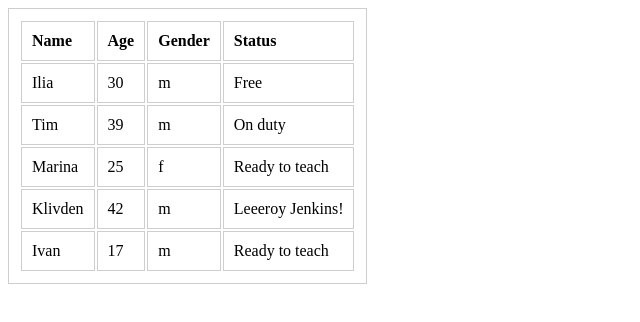
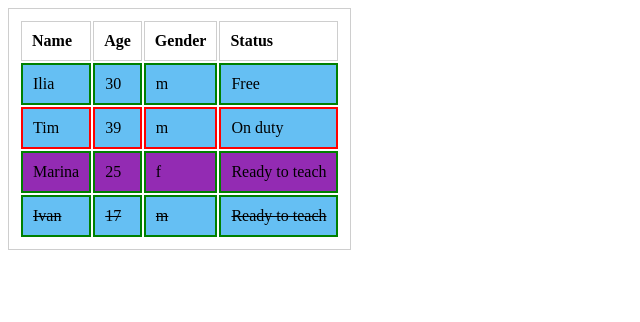
Before and after one commit to js-tasks-ru/jsbasic-20210420_inferno2106, a website: page 4-module/3-task/index.html in a window 1280 px wide. Shown: the whole page, without its empty margins (0-640 px from the left). Drawn offline with Linux system fonts and the light colour scheme.

Commit message:
4-module done

```diff
--- a/4-module/2-task/index.js
+++ b/4-module/2-task/index.js
@@ -1,3 +1,7 @@
 function makeDiagonalRed(table) {
-  // ваш код...
+  Array.from(table.rows).forEach((item, trIndex) => {
+    Array.from(item.cells).forEach((item, tdIndex) => {
+      if (tdIndex === trIndex) item.style.backgroundColor = "red";
+    });
+  });
 }
--- a/4-module/3-task/index.html
+++ b/4-module/3-task/index.html
@@ -1,11 +1,10 @@
 <!DOCTYPE html>
 <html lang="en">
-
   <head>
-  <meta charset="UTF-8">
+    <meta charset="UTF-8" />
     <title>Занятие 4: Функция highlight</title>
     <script src="index.js"></script>
-  <link rel="stylesheet" href="style.css">
+    <link rel="stylesheet" href="style.css" />
   </head>
 
   <body>
@@ -52,10 +51,39 @@
       </tbody>
     </table>
     <script>
-    let table = document.querySelector('.js-teachers');
+      let table = document.querySelector(".js-teachers");
+      function highlight(table) {
+        let tr = Array.from(table.rows);
+
+        (function makeAvailable() {
+          for (let i = 1; i < tr.length; i++) {
+            if (tr[i].cells[3].dataset.available === "true") {
+              tr[i].classList.add("available");
+            } else if (tr[i].cells[3].dataset.available === "false") {
+              tr[i].classList.add("unavailable");
+            } else {
+              tr[i].setAttribute("hidden", "");
+            }
+          }
+        })();
+
+        (function specifyGender() {
+          for (let i = 1; i < tr.length; i++) {
+            tr[i].cells[2].textContent === "m"
+              ? tr[i].classList.add("male")
+              : tr[i].classList.add("female");
+          }
+        })();
+
+        (function lineThrough() {
+          for (let i = 1; i < tr.length; i++) {
+            if (Number(tr[i].cells[1].textContent) < 18)
+              tr[i].style = "text-decoration: line-through";
+          }
+        })();
+      }
 
       highlight(table);
     </script>
   </body>
-
 </html>
--- a/4-module/3-task/index.js
+++ b/4-module/3-task/index.js
@@ -1,3 +1,30 @@
 function highlight(table) {
-  // ваш код...
+  let tr = Array.from(table.rows);
+
+  (function makeAvailable() {
+    for (let i = 1; i < tr.length; i++) {
+      if (tr[i].cells[3].dataset.available === "true") {
+        tr[i].classList.add("available");
+      } else if (tr[i].cells[3].dataset.available === "false") {
+        tr[i].classList.add("unavailable");
+      } else {
+        tr[i].setAttribute("hidden", "");
+      }
+    }
+  })();
+
+  (function specifyGender() {
+    for (let i = 1; i < tr.length; i++) {
+      tr[i].cells[2].textContent === "m"
+        ? tr[i].classList.add("male")
+        : tr[i].classList.add("female");
+    }
+  })();
+
+  (function lineThrough() {
+    for (let i = 1; i < tr.length; i++) {
+      if (Number(tr[i].cells[1].textContent) < 18)
+        tr[i].style = "text-decoration: line-through";
+    }
+  })();
 }
```
Also changed, not shown: 4-module/1-task/index.html (+7 -7 lines), 4-module/1-task/index.js (+10 -1 lines), 4-module/2-task/index.html (+2 -4 lines). Lines whose indentation alone changed are shown as unchanged.
